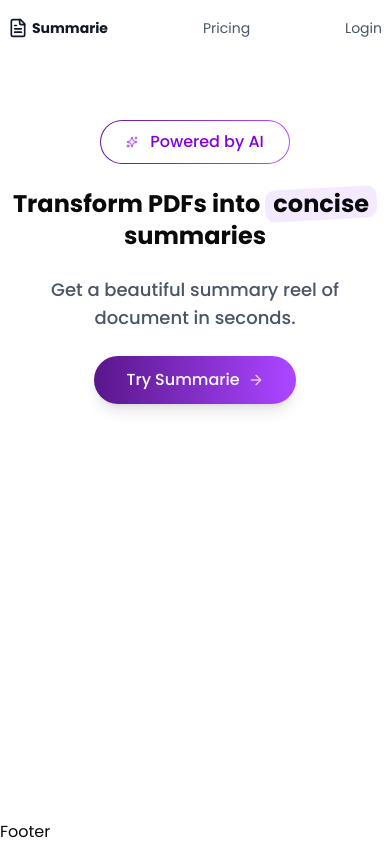
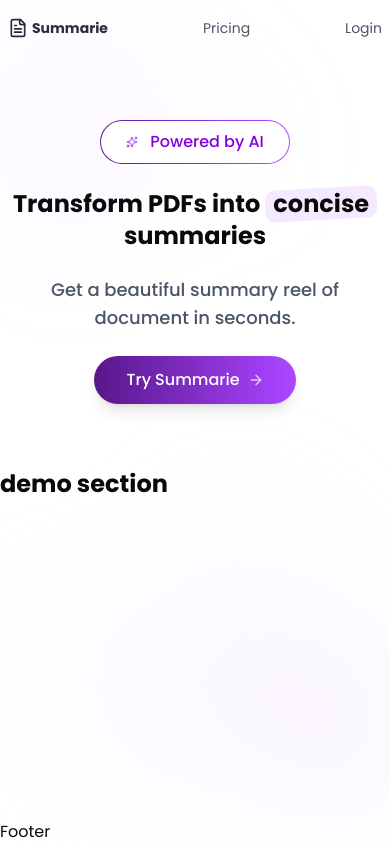
Before and after one commit to saadaltafofficial/summarie, a Next.js app: page / in a window 390 px wide. Built offline with nearby package versions, Linux system fonts and the light colour scheme.

Commit message:
feat: add background gradient and demo section to homepage

```diff
--- a/app/page.tsx
+++ b/app/page.tsx
@@ -1,13 +1,18 @@
+import BgGradient from "@/components/common/bg-gradient";
 import HeroSection from "@/components/home/hero-section";
+import DemoSection from "@/components/home/demo-section";
 
 export default function Home() {
   return (
     <div className="relative w-full">
-      <HeroSection />
-      {/* <DemoSection />
-      <HowItWorksSection />
-      <PricingSection />
-      <CtaSection /> */}
+      <BgGradient />
+      <div className=" flex flex-col">
+        <HeroSection />
+        <DemoSection />
+      </div>
+      {/* <HowItWorksSection /> */}
+      {/* <PricingSection /> */}
+      {/* <CtaSection /> */}
     </div>
   );
 }
--- /dev/null
+++ b/components/common/bg-gradient.tsx
@@ -0,0 +1,26 @@
+import React from "react"
+
+
+export default function BgGradient(
+    {
+        children,
+        className,
+    }: {
+    children?: React.ReactNode;
+    className?: string;
+}) {
+    return (
+    <div className={`relative isolate ${className}`}>
+        <div aria-hidden="true" className="pointer-events-none absolute inset-x-0 -top-40 -z-10 transform-gpu overflow-hidden blur-3xl sm:-top-30">
+            <div
+            style={{
+                clipPath: 'polygon(50% 0%, 61% 35%, 98% 35%, 68% 57%, 79% 91%, 50% 70%, 21% 91%, 32% 57%, 2% 35%, 39% 35%)',
+            }}
+            className="relative left-[calc(50%-11rem)] aspect-1155/678 w-[36.125rem] -translate-x-1/2 rotate-[30deg] bg-linear-to-br from-purple-200 via-purple-100 to-purple-500 opacity-20 sm:left-[calc(50%-30rem)] sm:w-[72rem]"
+            >
+            </div>
+            {children}
+        </div>
+
+    </div>
+)};
--- /dev/null
+++ b/components/home/demo-section.tsx
@@ -0,0 +1,20 @@
+export default function DemoSection() {
+  return (
+    <section>
+      <h1>demo section</h1>
+
+      <div
+        aria-hidden="true"
+        className="pointer-events-none absolute inset-x-0 -z-10 transform-gpu overflow-hidden blur-3xl"
+      >
+        <div
+          style={{
+            clipPath:
+              "polygon(50% 0%, 61% 35%, 98% 35%, 68% 57%, 79% 91%, 50% 70%, 21% 91%, 32% 57%, 2% 35%, 39% 35%)",
+          }}
+          className="relative left-[calc(50%+3rem)] aspect-1155/678 w-[36.125rem] -translate-x-1/2 bg-linear-to-br from-purple-200 via-purple-100 to-purple-500 opacity-30 sm:left-[calc(50%+36rem)] sm:w-[72.1875rem]"
+        ></div>
+      </div>
+    </section>
+  );
+}
```
